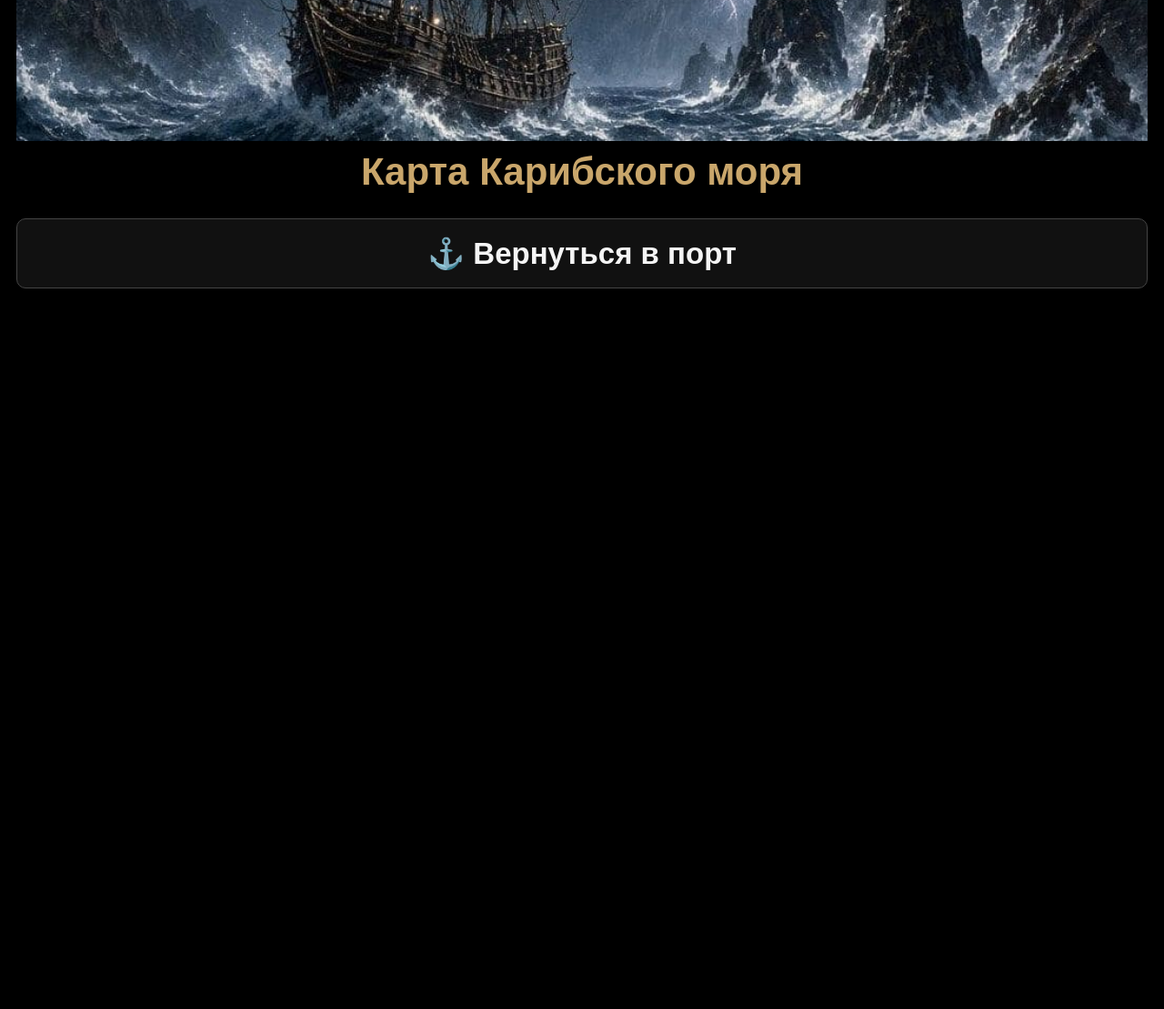
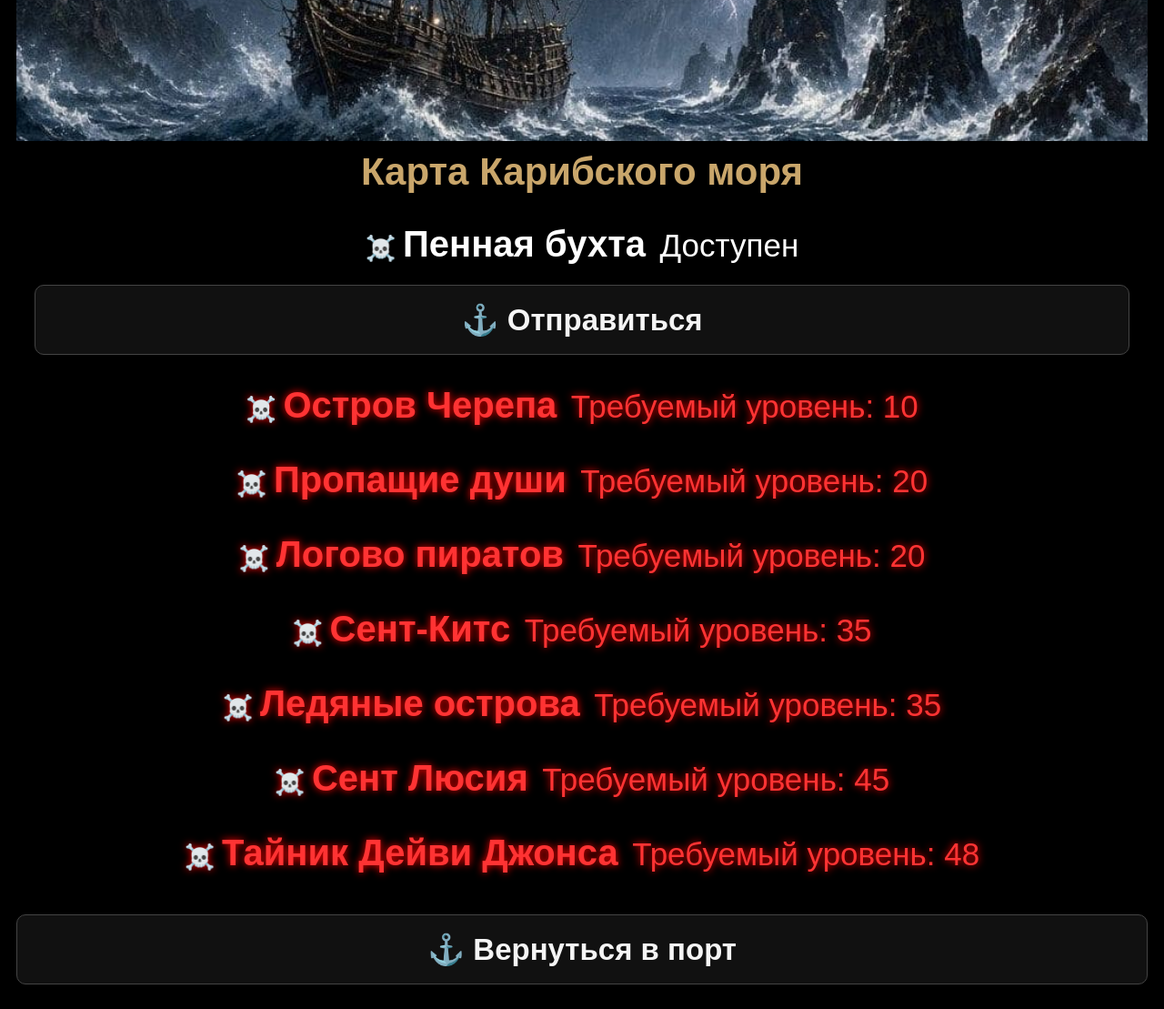
Before and after one commit to wergut800-star/piratesgame, a Flask app: page /sea in a window 1280 px wide. Shown: the part 668-1777 px from the top of the page at 91% size. Before the commit the page ends 985 px from the top, so only its background shows below. Run offline with Flask 3, Linux system fonts and the light colour scheme; the visitor is signed in with stand-in values (Sample User, id 1); tables that the repository leaves empty hold one stand-in row (values such as "Sample post").

Commit message:
Update sea.html

```diff
--- a/templates/sea.html
+++ b/templates/sea.html
@@ -21,6 +21,33 @@
 
     <h2> Карта Карибского моря</h2>
 
+<div class="location-list">
+
+    {% for loc in locations %}
+
+    <div class="location {% if loc.available %}location-open{% else %}location-locked{% endif %}">
+
+        ☠️ <b>{{ loc.name }}</b>
+
+        {% if loc.available %}
+
+            <small>Доступен</small>
+
+            <a href="/travel/{{ loop.index0 }}">
+                <button>⚓ Отправиться</button>
+            </a>
+
+        {% else %}
+
+            <small>Требуемый уровень: {{ loc.level }}</small>
+
+        {% endif %}
+
+    </div>
+
+    {% endfor %}
+
+</div>
 
 
 
```
